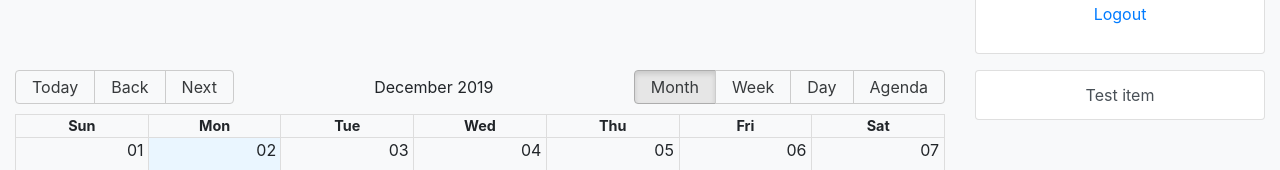
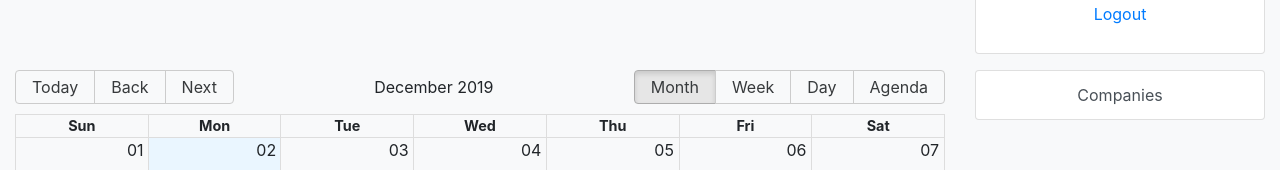
Before and after one commit to yael1996/Guards, a React (Create React App) app in the folder client/: page /dashboard in a window 1280 px wide. Shown: the part 382-552 px from the top of the page. Built offline with nearby package versions, Linux system fonts and the light colour scheme.

Commit message:
Given navigation to SideMenu items

```diff
--- a/client/src/Components/MenuItem/MenuItem.tsx
+++ b/client/src/Components/MenuItem/MenuItem.tsx
@@ -1,15 +1,33 @@
 import React, { Component } from "react";
 import { MenuItem } from "../../Store/Menu/types";
+import { History, Location } from "history";
 
 interface Props {
-    menuItem: MenuItem
+    menuItem: MenuItem,
+    history: History<any>,
+    location: Location<any>
 }
 
 class MenuItemComp extends Component<Props> {
+    constructor(props: Props) {
+        super(props);
+        this.onMouseDown = this.onMouseDown.bind(this);
+    }
+
+    onMouseDown() {
+        const { history, menuItem } = this.props;
+        history.push(menuItem.page);
+    }
+
     render() {
-        const { text } = this.props.menuItem;
+        const { location } = this.props;
+        const { text, page } = this.props.menuItem;
+        let classes = ["list-group-item", "list-group-item-action"];
+        if (location.pathname === page) {
+            classes.push("bg-primary", "text-white");
+        }
         return (
-            <article className="list-group-item list-group-item-action">
+            <article className={classes.join(" ")} onMouseDown={this.onMouseDown}>
                 {text}
             </article>
         );
--- a/client/src/Components/SideMenu/SideMenu.tsx
+++ b/client/src/Components/SideMenu/SideMenu.tsx
@@ -1,18 +1,21 @@
 import React, { Component } from "react";
 import { MenuItem } from "../../Store/Menu/types";
 import MenuItemComp from "../MenuItem/MenuItem";
+import { History, Location } from "history";
 
 interface Props {
-    menuItems: MenuItem[]
+    menuItems: MenuItem[],
+    history: History<any>,
+    location: Location<any>
 }
 
 class SideMenu extends Component<Props> {
     render() {
-        const { menuItems } = this.props;
+        const { menuItems, history, location } = this.props;
         return (
             <nav className="list-group">
                 {menuItems.map((menuItem) =>
-                    <MenuItemComp key={menuItem.text} menuItem={menuItem} />
+                    <MenuItemComp key={menuItem.text} menuItem={menuItem} history={history} location={location} />
                 )}
             </nav>
         );
--- a/client/src/Pages/DashBoard.tsx
+++ b/client/src/Pages/DashBoard.tsx
@@ -56,7 +56,11 @@ class DashBoard extends Component<Props> {
                             </Switch>
                         </section>
                         <section className="col-3 mt-3">
-                            <SideMenuComp menuItems={items}/>
+                            <Switch>
+                                <Route path="/dashboard" children={({ history, location }) => (
+                                    <SideMenuComp menuItems={items} history={history} location={location} />
+                                )} />
+                            </Switch>
                         </section>
                     </section>
                 </section>
--- a/client/src/Store/Menu/reducer.ts
+++ b/client/src/Store/Menu/reducer.ts
@@ -2,8 +2,8 @@ import { MenuState, MenuAction, SHOW_PAGE } from "./types";
 
 const initialState: MenuState = {
     items: [{
-        text: "Test item",
-        page: "test"
+        text: "Companies",
+        page: "/dashboard/companies"
     }]
 }
 
```
